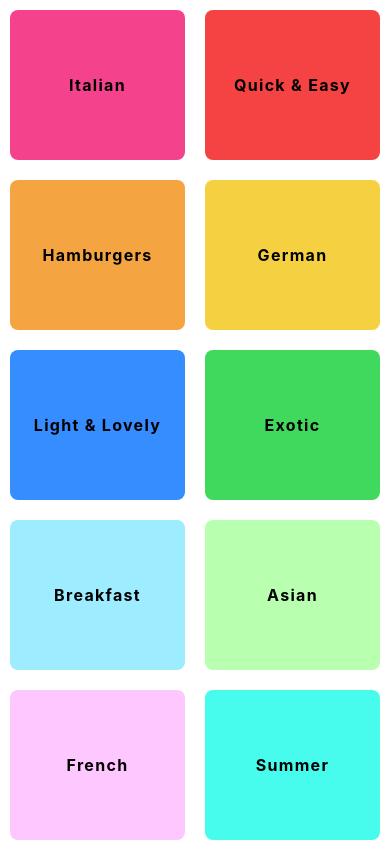
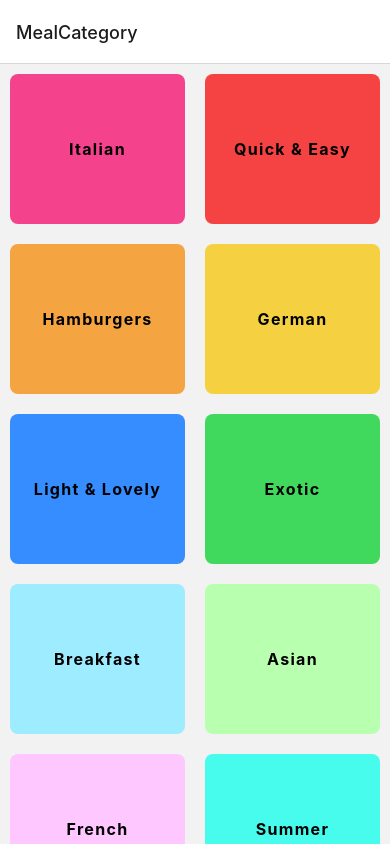
Before and after one commit to mojahid-belaman/Meals-App, a React Native app: screen / in a window 390 px wide. Built offline with nearby package versions, Linux system fonts and the light colour scheme.

Commit message:
add thirty part library name react-navigation

```diff
--- a/App.js
+++ b/App.js
@@ -1,11 +1,24 @@
 import { StatusBar } from "react-native";
 import CategoryScreen from "./screens/CategoryScreen";
+import MealsScreen from "./screens/MealsScreen";
+import { NavigationContainer } from "@react-navigation/native";
+import { createNativeStackNavigator } from "@react-navigation/native-stack";
+
+const Stack = createNativeStackNavigator();
 
 export default function App() {
   return (
     <>
-      <StatusBar barStyle={'default'}/>
-      <CategoryScreen />
+      <StatusBar barStyle={"default"} />
+      <NavigationContainer>
+        <Stack.Navigator>
+          <Stack.Screen
+            name="MealCategory"
+            component={CategoryScreen}
+          ></Stack.Screen>
+          <Stack.Screen name="Meal" component={MealsScreen}></Stack.Screen>
+        </Stack.Navigator>
+      </NavigationContainer>
     </>
   );
 }
```
